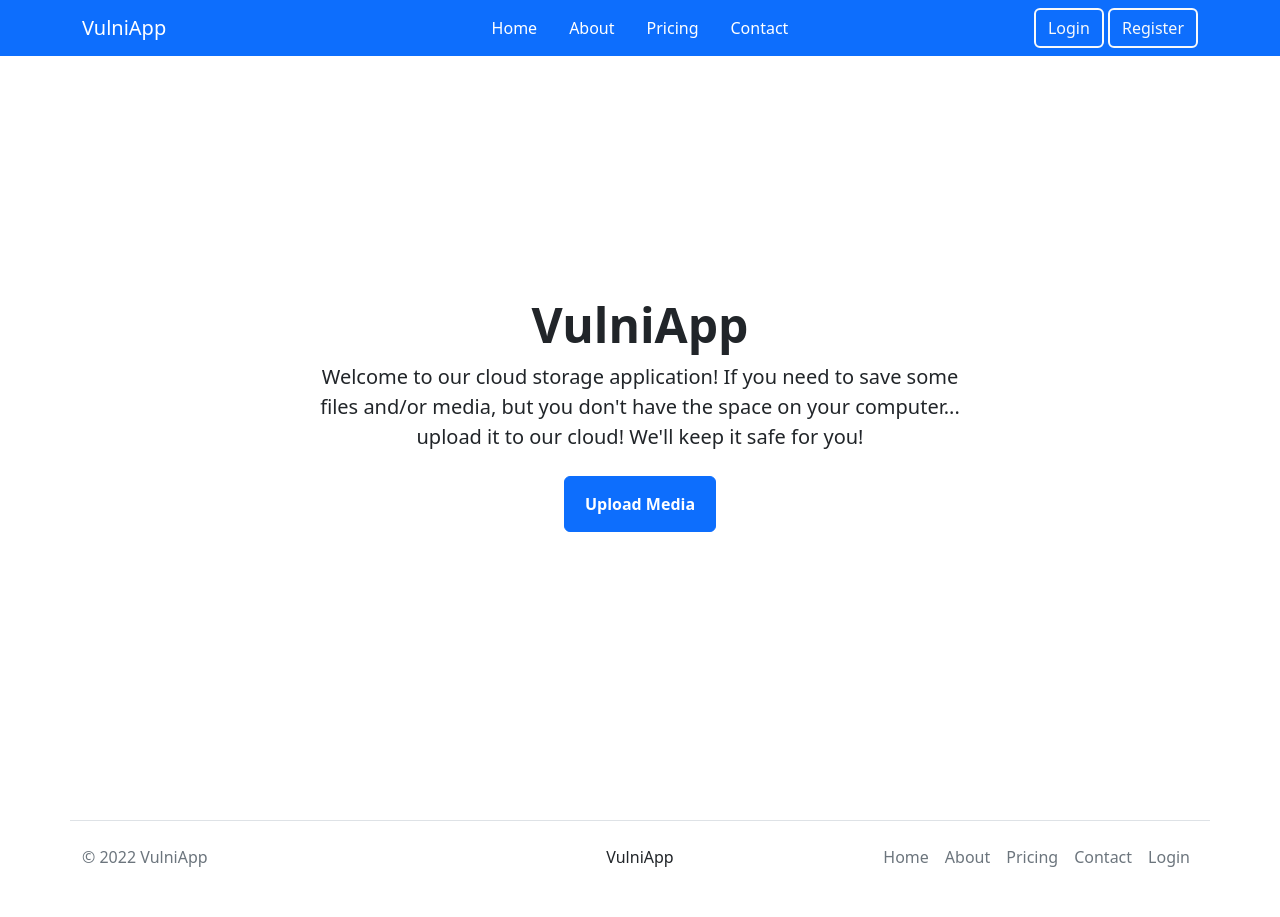
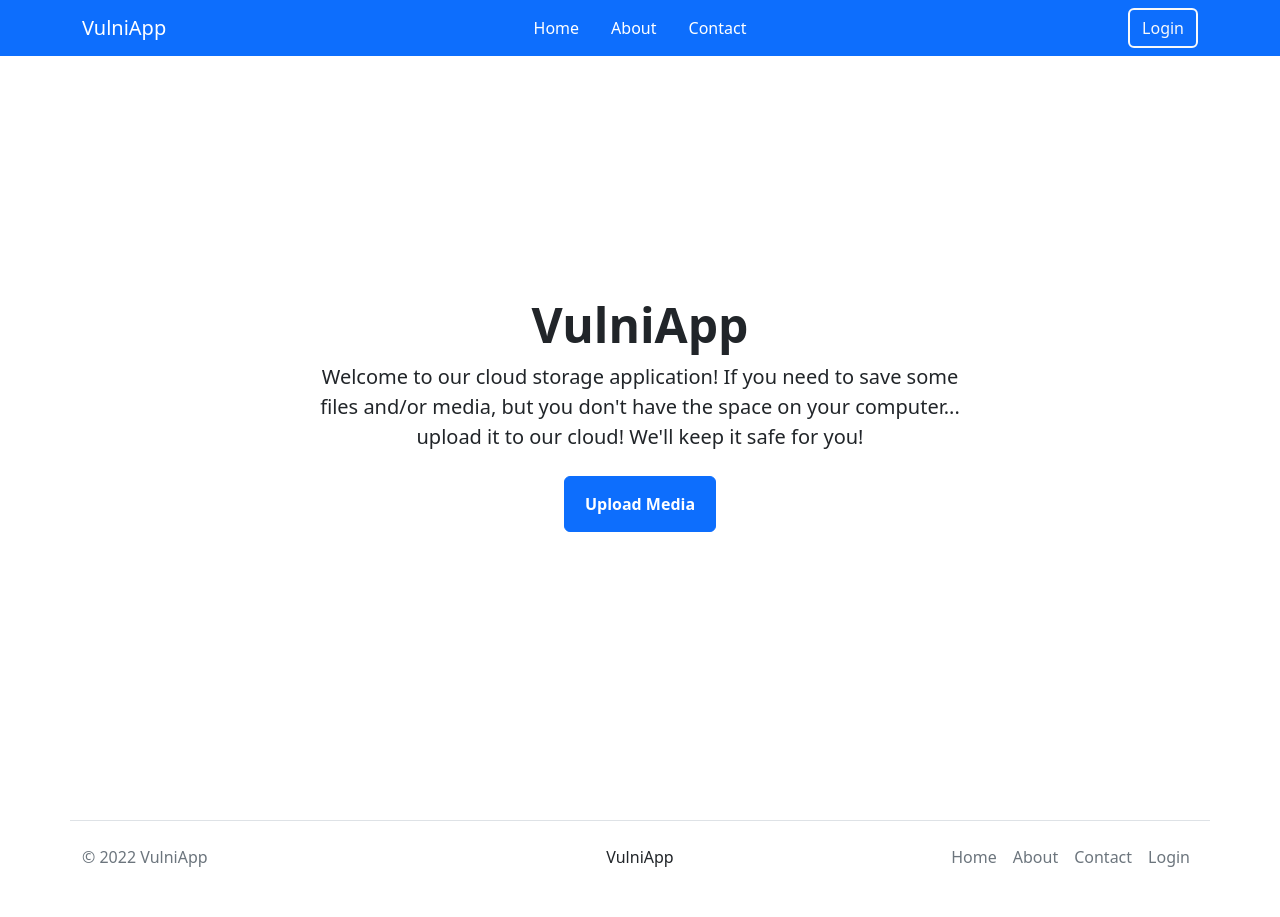
Before and after one commit to thomas-lysens/VulniApp, a PHP site: page / in a window 1280 px wide. Run offline with PHP 8.4, Linux system fonts and the light colour scheme.

Commit message:
Removed /register and /pricing... not necessary to have in the app

```diff
--- a/components/footer.php
+++ b/components/footer.php
@@ -10,9 +10,6 @@
                 <a href="/about" class="nav-link px-2 text-muted">About</a>
             </li>
             <li class="nav-item">
-                <a href="/pricing" class="nav-link px-2 text-muted">Pricing</a>
-            </li>
-            <li class="nav-item">
                 <a href="/contact" class="nav-link px-2 text-muted">Contact</a>
             </li>
             <li class="nav-item">
--- a/components/header.php
+++ b/components/header.php
@@ -20,13 +20,11 @@
                 <ul class="nav justify-content-center">
                     <li class="nav-item"><a href="/" class="nav-link" style="color: white;">Home</a></li>
                     <li class="nav-item"><a href="/about" class="nav-link" style="color: white;">About</a></li>
-                    <li class="nav-item"><a href="/pricing" class="nav-link" style="color: white;">Pricing</a></li>
                     <li class="nav-item"><a href="/contact" class="nav-link" style="color: white;">Contact</a></li>
                 </ul>
             </nav>
             <div class="login-section col" style="text-align: right;">
                 <button type="button" class="btn btn-outline-light" onclick="window.location.pathname = '/login';">Login</button>
-                <button type="button" class="btn btn-outline-light" onclick="window.location.pathname = '/register';">Register</button>
             </div>
 	    <?php } ?>
         </div>
```
